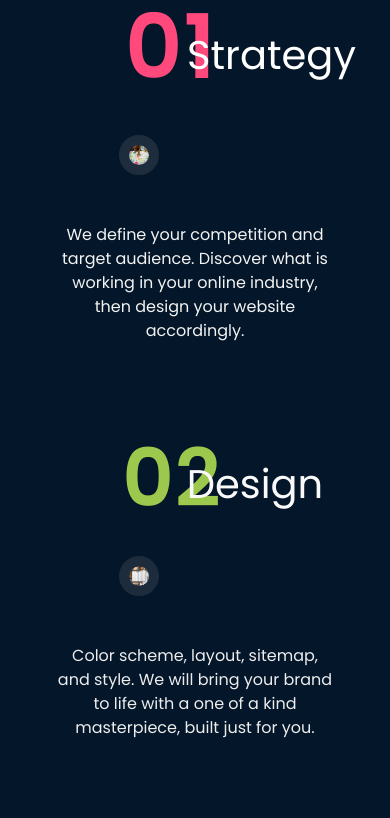
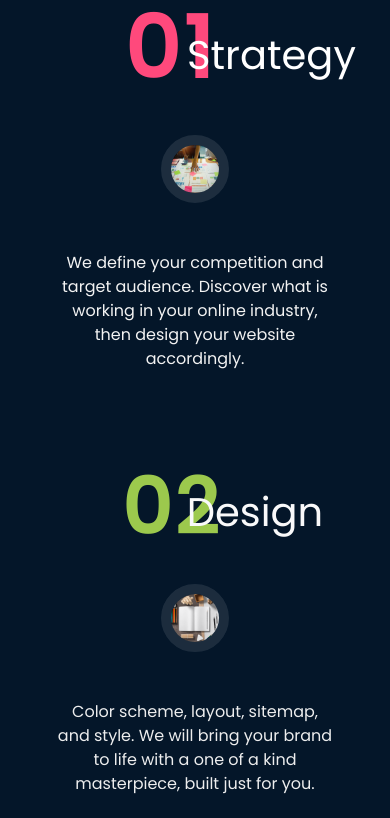
Before and after one commit to josekuaan/Ardwatter, a React (Create React App) app: page / in a window 390 px wide. Shown: the part 3100-3918 px from the top of the page. Built offline with nearby package versions, Linux system fonts and the light colour scheme; some icons are missing.

Commit message:
working on the stratege section

```diff
--- a/src/App.css
+++ b/src/App.css
@@ -342,6 +342,7 @@ section > h1{
 .step_img_{
   padding: 0 4rem;
   width: 90%;
+  margin: 0 auto;
 }
 .strategy-content .steps img{
   border: 10px solid rgba(255, 255, 255, 0.1);
--- a/src/query.css
+++ b/src/query.css
@@ -212,7 +212,7 @@ and  (max-device-width : 834px)  {
     margin: 1.5rem 0;
   }
   .step_img_ {
-    max-width: 60%;
+    max-width: 70%;
   }
   .contact-content{
     flex-wrap: wrap;
```
